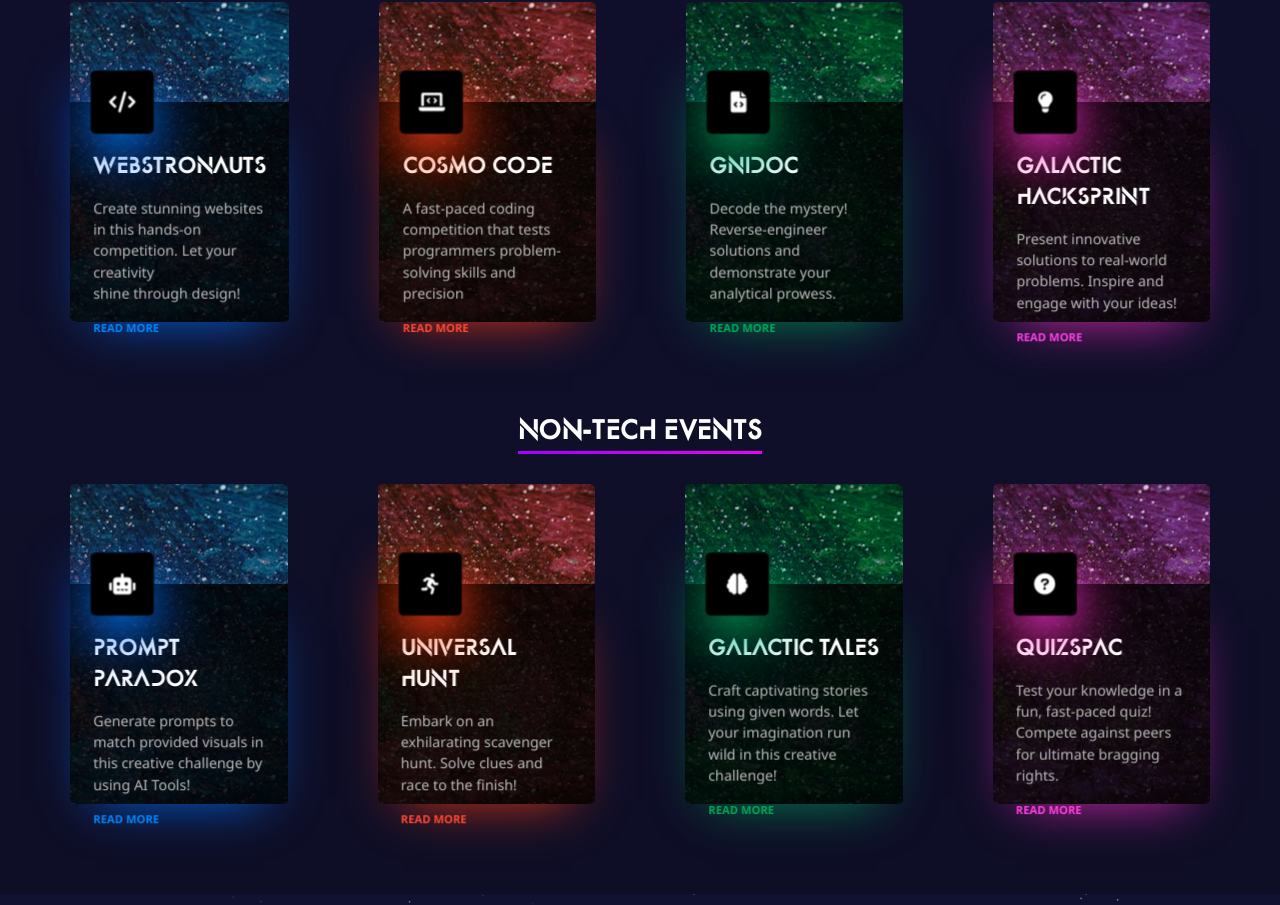
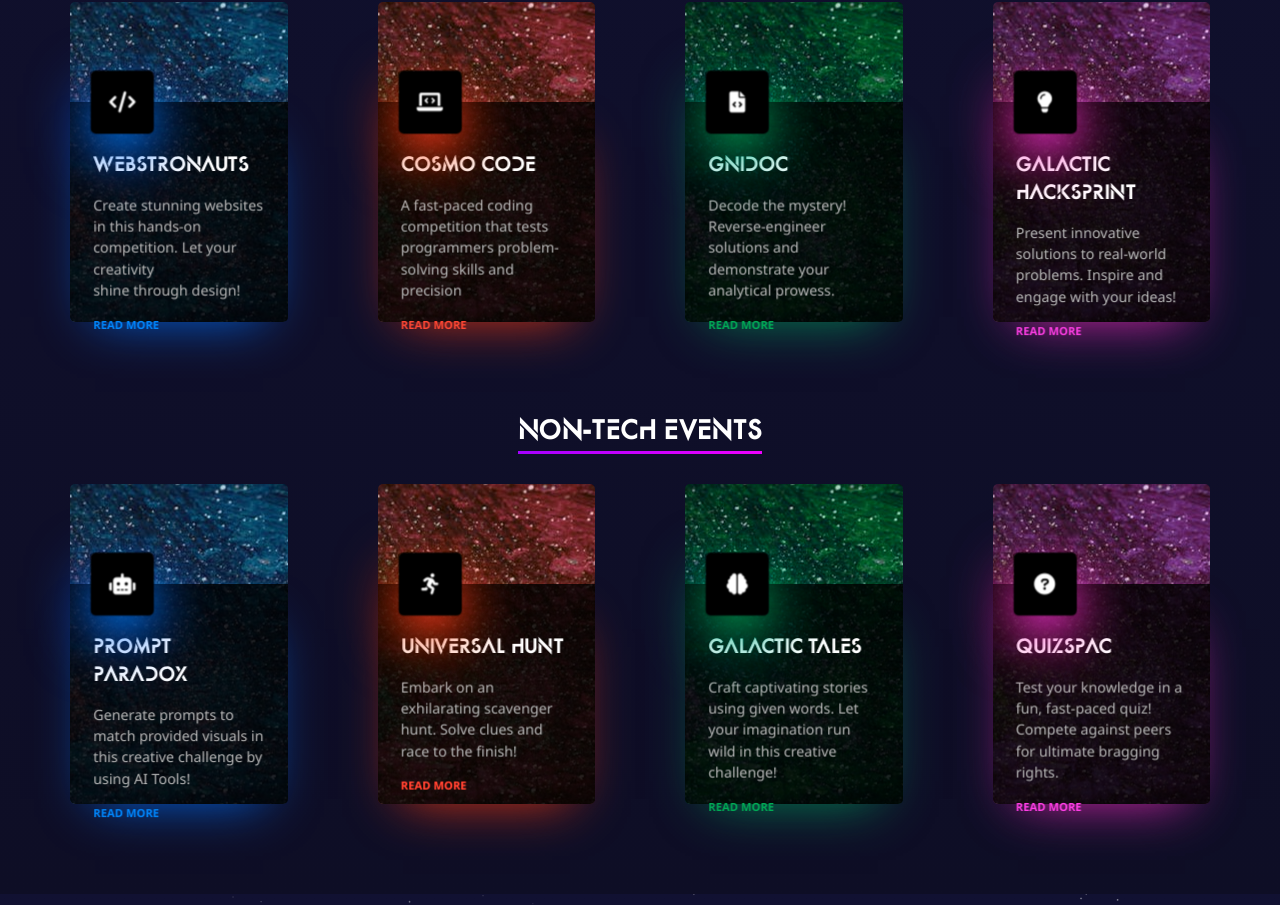
Before and after one commit to raghul1217/progeni25, a React (Vite) app in the folder frontend/: page / in a window 1280 px wide. Shown: the part 931-1836 px from the top of the page. Built offline with nearby package versions, Linux system fonts and the light colour scheme; a web font is replaced by a local one.

Commit message:
galactic update

```diff
--- a/frontend/src/styles/eventcard.css
+++ b/frontend/src/styles/eventcard.css
@@ -89,7 +89,7 @@ body {
 
   #card-t {
     font-family: 'AlphaCentauri';
-    font-size: 20px;
+    font-size: 18px;
   }
 
   .event-section{
```
